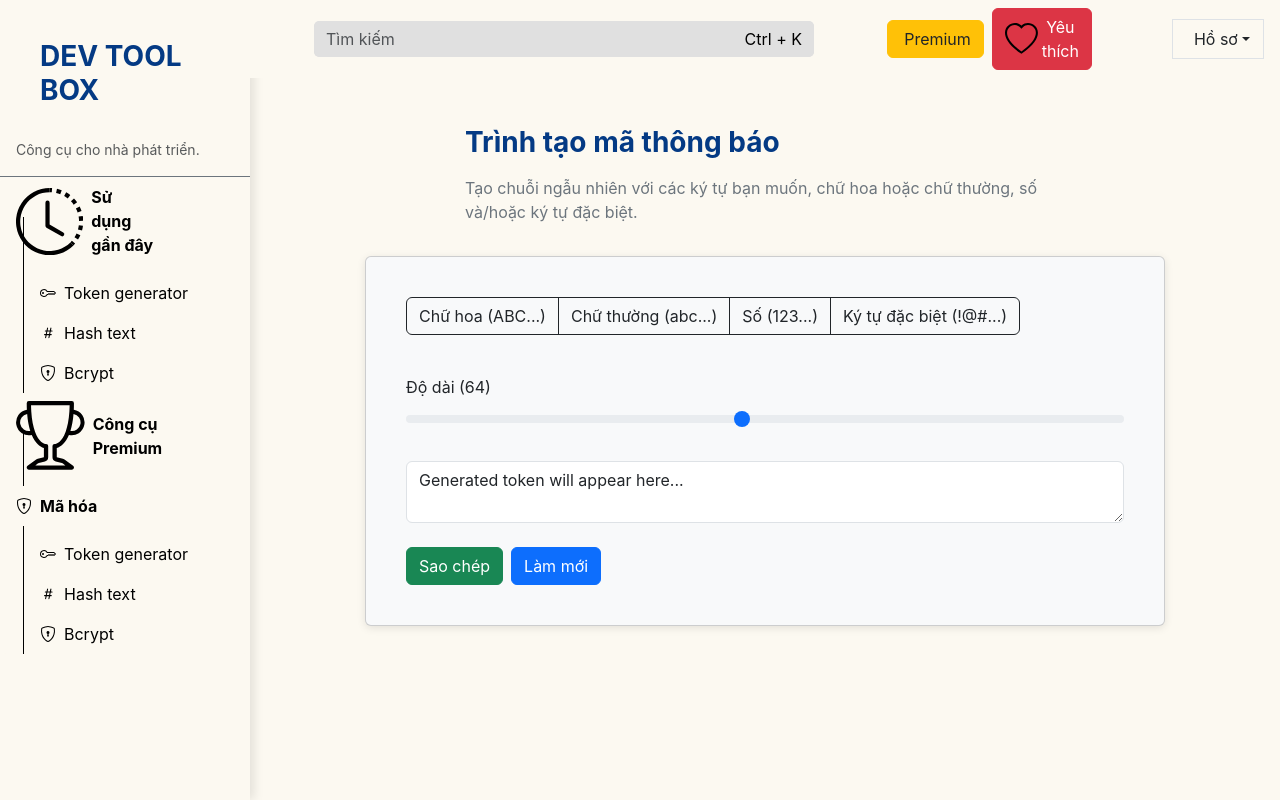
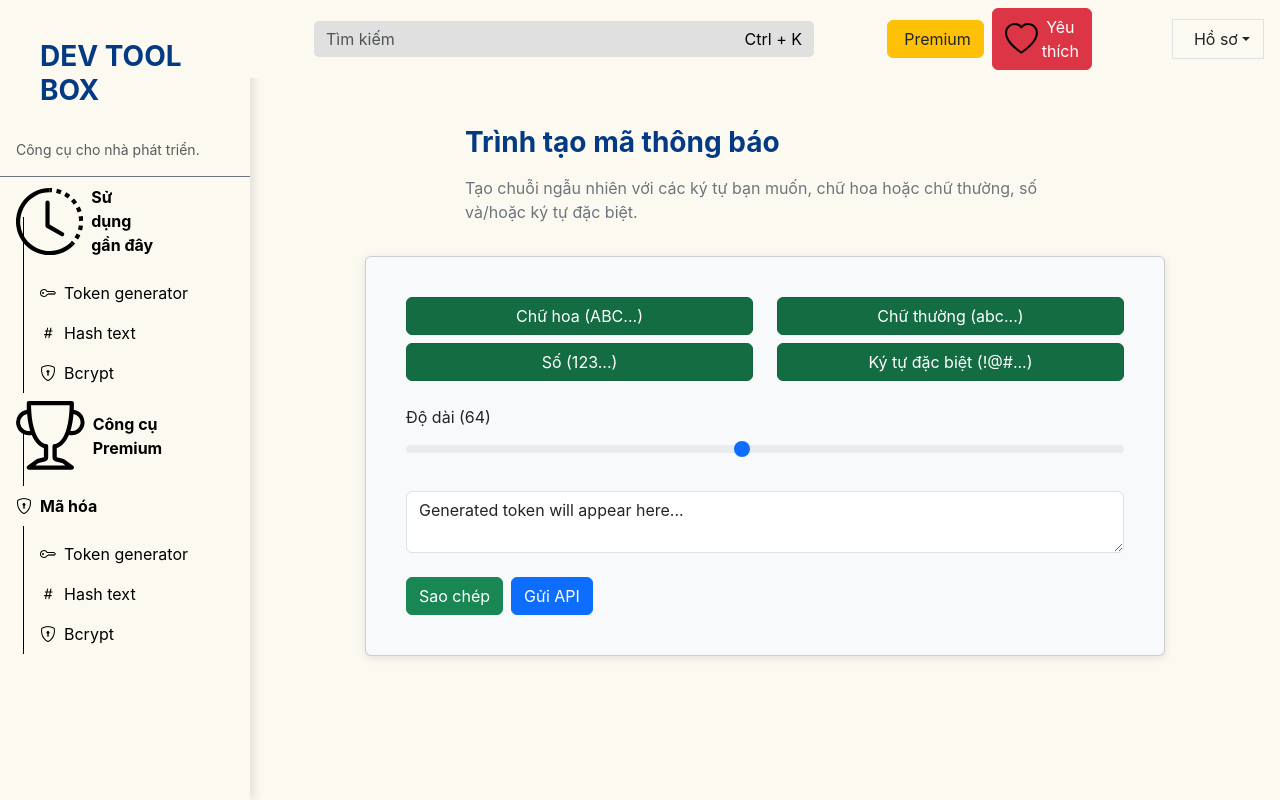
Before and after one commit to buihienn/Dev-Tool-Box, a React (Create React App) app in the folder devtoolbox-frontend/: page /token-generator in a window 1280 px wide. Built offline with nearby package versions, Linux system fonts and the light colour scheme.

Commit message:
Hash + token dont - because lastest commit mis Frontend

```diff
--- a/devtoolbox-frontend/src/pages/HashText.js
+++ b/devtoolbox-frontend/src/pages/HashText.js
@@ -1,44 +1,100 @@
-import React from 'react';
-import { Card, Form, InputGroup, Button, Dropdown, DropdownButton } from 'react-bootstrap';
-import '../styles/ToolLayout.css'; // Import CSS
+import React, { useState, useEffect, useCallback } from 'react';
+import { Form, InputGroup, Button, Dropdown, DropdownButton } from 'react-bootstrap';
+import '../styles/ToolLayout.css';
 
 const HashText = () => {
+  const [textToHash, setTextToHash] = useState('');
+  const [encoding, setEncoding] = useState('Base64');
+  const [hashResults, setHashResults] = useState({
+    MD5: '',
+    SHA1: '',
+    SHA256: '',
+    SHA512: '',
+  });
+
+  const generateHashes = useCallback(async (text) => {
+    if (!text.trim()) {
+      setHashResults({
+        MD5: '',
+        SHA1: '',
+        SHA256: '',
+        SHA512: '',
+      });
+      return;
+    }
+
+    try {
+      const response = await fetch(
+        `http://localhost:8080/api/auth/hash/${encoding}?text=${encodeURIComponent(text)}`
+      );
+      if (response.ok) {
+        const results = await response.json();
+        setHashResults(results);
+      } else {
+        alert('Không thể tạo mã hóa. Vui lòng thử lại!');
+      }
+    } catch (error) {
+      console.error('Lỗi khi gọi API:', error);
+      alert('Đã xảy ra lỗi, vui lòng thử lại sau!');
+    }
+  }, [encoding]);
+
+
+  useEffect(() => {
+    if (textToHash.trim()) {
+      generateHashes(textToHash);
+    }
+  }, [textToHash, generateHashes]);
+
+  const handleTextChange = (e) => {
+    const text = e.target.value;
+    setTextToHash(text);
+  };
+
+  const handleCopy = (hash) => {
+    navigator.clipboard.writeText(hash);
+    alert('Copied to clipboard!');
+  };
+
   return (
     <div style={{ backgroundColor: '#FCF9F1', padding: '2rem' }}>
       <div className="tool-header">
         <h3>Mã hóa văn bản</h3>
-        <p>
-          Mã hóa một chuỗi văn bản bằng cách sử dụng các hàm bạn cần: MD5, SHA1, SHA256, SHA224, SHA512, SHA384, SHA3 hoặc RIPEMD160.
-        </p>
+        <p>Mã hóa một chuỗi văn bản bằng cách sử dụng các hàm bạn cần: MD5, SHA1, SHA256, SHA512.</p>
       </div>
 
-      <div style={{ maxWidth: '800px', margin: '0 auto' }}>
-        <Card className="bg-light text-dark p-4">
-          <Card.Body>
+      <div style={{ maxWidth: '800px', margin: '0 auto', backgroundColor: '#ffffff', padding: '1.5rem', borderRadius: '8px', boxShadow: '0 4px 6px rgba(0, 0, 0, 0.1)' }}>
+        {/* Nhập chuỗi văn bản */}
         <Form.Group className="mb-4">
-              <Form.Label>Your text to hash:</Form.Label>
-              <Form.Control as="textarea" rows={3} placeholder="Your string to hash..." />
+          <Form.Label>Nhập chuỗi văn bản để mã hóa:</Form.Label>
+          <Form.Control as="textarea" rows={3} placeholder="Nhập chuỗi văn bản của bạn..." value={textToHash} onChange={handleTextChange}/>
         </Form.Group>
 
+        {/* Chọn kiểu mã hóa */}
         <Form.Group className="mb-4">
           <Form.Label>Digest encoding</Form.Label>
-              <DropdownButton id="encoding-dropdown" title="Binary (base 2)" variant="outline-dark">
-                <Dropdown.Item>Binary (base 2)</Dropdown.Item>
-                <Dropdown.Item>Hexadecimal (base 16)</Dropdown.Item>
-                <Dropdown.Item>Base64 (base 64)</Dropdown.Item>
-                <Dropdown.Item>Base64url (base 64 with url safe chars)</Dropdown.Item>
+          <DropdownButton id="encoding-dropdown" title={encoding} variant="outline-dark" onSelect={(e) => setEncoding(e)} >
+            <Dropdown.Item eventKey="Binary">Binary (base 2)</Dropdown.Item>
+            <Dropdown.Item eventKey="Hex">Hexadecimal (base 16)</Dropdown.Item>
+            <Dropdown.Item eventKey="Base64">Base64 (base 64)</Dropdown.Item>
+            <Dropdown.Item eventKey="Base64url">Base64url (base 64 with url safe chars)</Dropdown.Item>
           </DropdownButton>
         </Form.Group>
 
-            <InputGroup className="mb-3">
-              <InputGroup.Text>MD5</InputGroup.Text>
-              <Form.Control type="text" readOnly value="Hash result will appear here..." />
-              <Button variant="outline-dark">Copy</Button>
+        {/* Kết quả hash */}
+        <div style={{ display: 'grid', gridTemplateColumns: 'repeat(1, 1fr)', gap: '1rem' }}>
+          {['MD5', 'SHA1', 'SHA256', 'SHA512'].map((algorithm) => (
+            <div key={algorithm}>
+              <InputGroup>
+                <InputGroup.Text style={{ width: '80px', justifyContent: 'center' }}>{algorithm}</InputGroup.Text>
+                <Form.Control type="text" readOnly value={textToHash.trim() ? hashResults[algorithm] || '' : ''}  />
+                <Button variant="outline-dark" onClick={() => handleCopy(hashResults[algorithm] || '')} disabled={!hashResults[algorithm]} >
+                  Copy
+                </Button>
               </InputGroup>
-
-            <Button variant="primary">Tạo mã hóa</Button>
-          </Card.Body>
-        </Card>
+            </div>
+          ))}
+        </div>
       </div>
     </div>
   );
--- a/devtoolbox-frontend/src/pages/TokenGeneratorTool.js
+++ b/devtoolbox-frontend/src/pages/TokenGeneratorTool.js
@@ -1,8 +1,35 @@
-import React from 'react';
-import { Card, Form, Button, InputGroup, ToggleButton, ToggleButtonGroup } from 'react-bootstrap';
+import React, { useState }from 'react';
+import { Card, Form, Button, InputGroup, ToggleButton } from 'react-bootstrap';
 import '../styles/ToolLayout.css'; // Import CSS
 
 const TokenGeneratorTool = () => {
+  const [uppercase, setUppercase] = useState(true);
+  const [lowercase, setLowercase] = useState(true);
+  const [numbers, setNumbers] = useState(true);
+  const [symbols, setSymbols] = useState(true);
+  const [length, setLength] = useState(64);
+  const [generatedToken, setGeneratedToken] = useState("Generated token will appear here...");
+
+const handleGenerateToken = async () => {
+  try {
+    const response = await fetch(`http://localhost:8080/api/auth/token/generate?uppercase=${uppercase}&lowercase=${lowercase}&numbers=${numbers}&symbols=${symbols}&length=${length}`, {
+      method: "GET",
+    });
+
+    if (response.ok) {
+      const token = await response.text(); // Backend trả về chuỗi token
+      setGeneratedToken(token); // Hiển thị token trong textarea
+    } else {
+      alert("Không thể tạo token. Vui lòng thử lại!");
+    }
+  } catch (error) {
+    console.error("Lỗi khi gọi API:", error);
+    alert("Đã xảy ra lỗi, vui lòng thử lại sau!");
+  }
+};
+
+
+
 return (
   <div style={{ backgroundColor: '#FCF9F1', padding: '2rem' }}>
     <div className="tool-header">
@@ -16,34 +43,53 @@ const TokenGeneratorTool = () => {
       <Card className="bg-light text-dark p-4">
         <Card.Body>
         <div className="mb-4">
-              <ToggleButtonGroup type="checkbox" className="mb-3">
-                <ToggleButton id="uppercase" type="checkbox" variant="outline-dark" value="uppercase">
+          <div className="row">
+            <div className="col-6">
+              <ToggleButton id="uppercase" type="checkbox" variant={uppercase ? "success" : "secondary"} value="uppercase" checked={uppercase} onChange={() => setUppercase(!uppercase)} className="w-100" >
                 Chữ hoa (ABC...)
               </ToggleButton>
-                <ToggleButton id="lowercase" type="checkbox" variant="outline-dark" value="lowercase">
+            </div>
+            <div className="col-6">
+              <ToggleButton id="lowercase" type="checkbox" variant={lowercase ? "success" : "secondary"} value="lowercase" checked={lowercase} onChange={() => setLowercase(!lowercase)} className="w-100" >
                 Chữ thường (abc...)
               </ToggleButton>
-                <ToggleButton id="numbers" type="checkbox" variant="outline-dark" value="numbers">
+            </div>
+            <div className="col-6 mt-2">
+              <ToggleButton id="numbers" type="checkbox" variant={numbers ? "success" : "secondary"} value="numbers" checked={numbers} onChange={() => setNumbers(!numbers)} className="w-100" >
                 Số (123...)
               </ToggleButton>
-                <ToggleButton id="specialChars" type="checkbox" variant="outline-dark" value="specialChars">
+            </div>
+            <div className="col-6 mt-2">
+              <ToggleButton id="specialChars"
+                type="checkbox"
+                variant={symbols ? "success" : "secondary"}
+                value="specialChars"
+                checked={symbols}
+                onChange={() => setSymbols(!symbols)}
+                className="w-100"
+              >
                 Ký tự đặc biệt (!@#...)
               </ToggleButton>
-              </ToggleButtonGroup>
+            </div>
+          </div>
         </div>
 
           <Form.Group className="mb-4">
-              <Form.Label>Độ dài (64)</Form.Label>
-              <Form.Range min={8} max={128} value={64} />
+            <Form.Label>Độ dài ({length})</Form.Label>
+            <Form.Range min={8} max={128} value={length} onChange={(e) => setLength(Number(e.target.value))} />
           </Form.Group>
 
           <InputGroup className="mb-4">
-              <Form.Control as="textarea" rows={2} readOnly value="Generated token will appear here..." />
+            <Form.Control as="textarea" rows={2} readOnly value={generatedToken} />
           </InputGroup>
 
           <div className="d-flex gap-2">
-              <Button variant="success">Sao chép</Button>
-              <Button variant="primary">Làm mới</Button>
+            <Button variant="success" onClick={() => navigator.clipboard.writeText(generatedToken)}>
+              Sao chép
+            </Button>
+            <Button variant="primary" onClick={handleGenerateToken}>
+              Gửi API
+            </Button>
           </div>
         </Card.Body>
       </Card>
```
Lines whose indentation alone changed are shown as unchanged.
